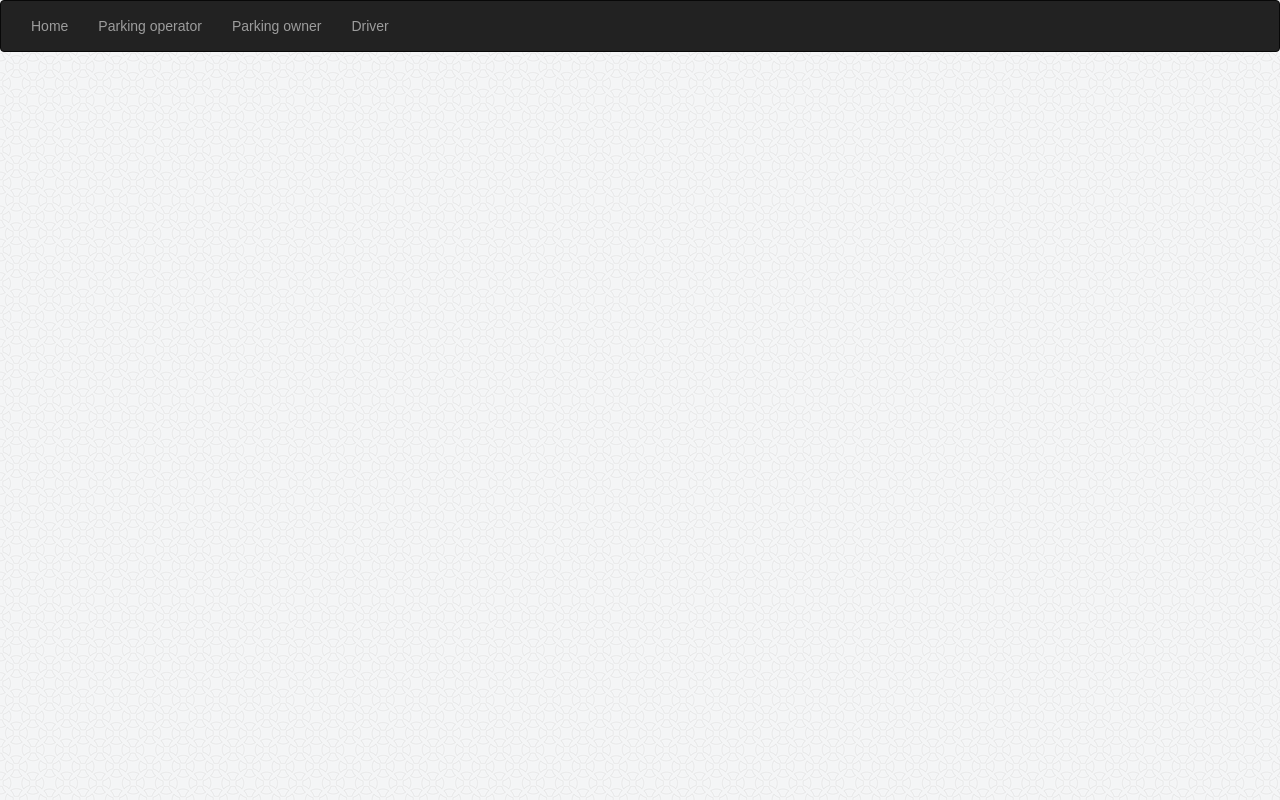
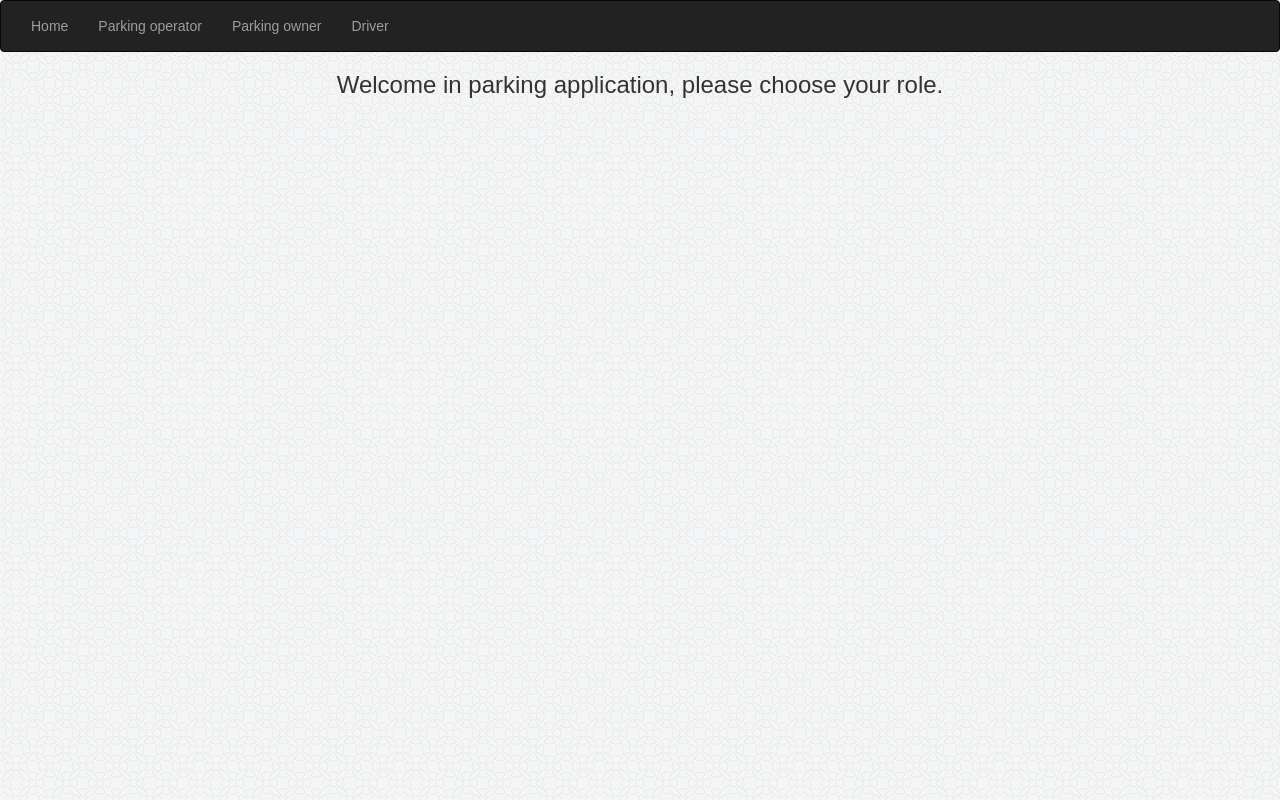
Before and after one commit to Banul/Parking, a React (Create React App) app in the folder client/: page / in a window 1280 px wide. Built offline with nearby package versions, Linux system fonts and the light colour scheme.

Commit message:
routing added

```diff
--- a/client/src/Driver.js
+++ b/client/src/Driver.js
@@ -3,7 +3,7 @@ import React, {Component} from 'react';
 class Driver extends Component{
     render(){
         return(
-            <div>aa</div>
+            <div>Driver</div>
         )
     }
 }
--- /dev/null
+++ b/client/src/Home.js
@@ -0,0 +1,14 @@
+import React from "react";
+
+const Home = () => {
+    const style = {
+        margin: "20px",
+    }
+    return(
+        <h3 style = {style}>
+            Welcome in parking application, please choose your role.
+        </h3>
+    )
+}
+
+export default Home;
--- a/client/src/Menu.js
+++ b/client/src/Menu.js
@@ -1,6 +1,9 @@
 import React from 'react';
 import { Route, Link } from 'react-router-dom';
 import Driver from './Driver';
+import Home from './Home';
+import ParkingOperator from './ParkingOperator';
+import ParkingOwner from './ParkingOwner';
 
 
 const Menu = () => {
@@ -11,14 +14,17 @@ const Menu = () => {
     <div class="navbar-header">
     </div>
     <ul class="nav navbar-nav">
-      <li><Link to = "/">Home</Link></li>
+      <li><Link to = "/home">Home</Link></li>
       <li><Link to="/parkingOperator">Parking operator</Link></li>
       <li><Link to="/parkingOwner">Parking owner</Link></li>
       <li><Link to="/driver">Driver</Link></li>
     </ul>
   </div>
 </nav>
+    <Route path = "/" exact component = { Home }/>
     <Route path = "/driver" exact component = { Driver }/>
+    <Route path = "/parkingOperator" exact component = { ParkingOperator }/>
+    <Route path = "/parkingOwner" exact component = {ParkingOwner}/>
     </div>
     )
 }
--- /dev/null
+++ b/client/src/ParkingOperator.js
@@ -0,0 +1,11 @@
+import React, { Component } from "react";
+
+class ParkingOperator extends Component{
+    render(){
+        return(
+            <div>ParkingOperator</div>
+        )
+    }
+}
+
+export default ParkingOperator;
--- /dev/null
+++ b/client/src/ParkingOwner.js
@@ -0,0 +1,11 @@
+import React, { Component } from "react";
+
+class ParkingOwner extends Component{
+    render(){
+        return(
+            <div>ParkingOwner</div>
+        )
+    }
+}
+
+export default ParkingOwner;
```
